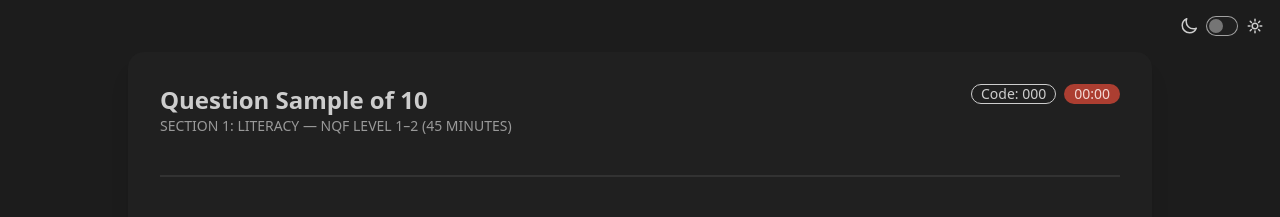
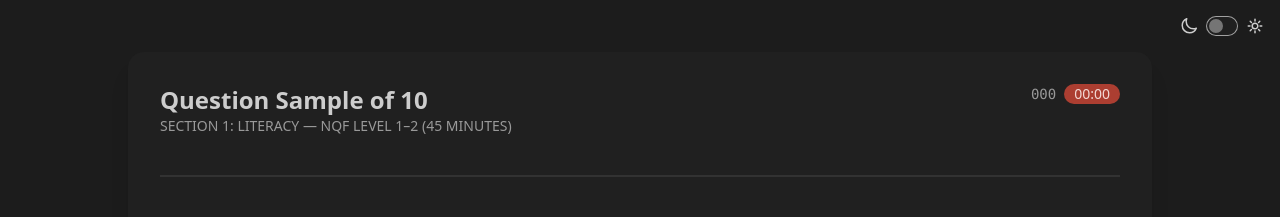
Before and after one commit to oanagakara/ogk-assess, a Django app: template assessment/templates/assessment/question.html in a window 1280 px wide. Shown: the top 217 px of the page. Run offline with Django 5.2, Linux system fonts and the light colour scheme; data comes from the database, SQL or seed files in the repository; tables that the repository leaves empty hold one stand-in row (values such as "Sample post"); the template is opened without the code that fills it: values that come from a table or form of the project are taken from there, most other values are stand-ins (such as "Sample title", 1, 10 or a date in 2020); form fields are guessed from the names that the template uses; data that the repository does not hold is empty.

Commit message:
Replace badge with plain span for attempt code display
Badge was too narrow for 'Code: XXXXXXXX' causing text wrap with
border appearing as strikethrough. Plain monospace span, no border.

Co-Authored-By: Claude Sonnet 4.6 <noreply@anthropic.com>

```diff
--- a/assessment/templates/assessment/question.html
+++ b/assessment/templates/assessment/question.html
@@ -22,7 +22,7 @@
                             <p class="text-sm opacity-70">{{ question.section.title }}</p>
                         </div>
                         <div class="flex items-center gap-2">
-                            <div class="badge badge-outline">Code: {{ attempt.code }}</div>
+                            <span class="font-mono text-sm opacity-70">{{ attempt.code }}</span>
                             {% if section_expires_at %}
                                 <div id="countdown"
                                      class="badge badge-outline"
@@ -65,7 +65,7 @@
                             <p class="text-sm opacity-70">{{ question.section.title }}</p>
                         </div>
                         <div class="flex items-center gap-2">
-                            <div class="badge badge-outline">Code: {{ attempt.code }}</div>
+                            <span class="font-mono text-sm opacity-70">{{ attempt.code }}</span>
                             {% if section_expires_at %}
                                 <div id="countdown"
                                      class="badge badge-outline"
@@ -110,7 +110,7 @@
                             <p class="text-sm opacity-70">{{ question.section.title }}</p>
                         </div>
                         <div class="flex items-center gap-2">
-                            <div class="badge badge-outline">Code: {{ attempt.code }}</div>
+                            <span class="font-mono text-sm opacity-70">{{ attempt.code }}</span>
                             {% if section_expires_at %}
                                 <div id="countdown"
                                      class="badge badge-outline"
@@ -137,7 +137,7 @@
                             <p class="text-sm opacity-70">{{ question.section.title }}</p>
                         </div>
                         <div class="flex items-center gap-2">
-                            <div class="badge badge-outline">Code: {{ attempt.code }}</div>
+                            <span class="font-mono text-sm opacity-70">{{ attempt.code }}</span>
                             {% if section_expires_at %}
                                 <div id="countdown"
                                      class="badge badge-outline"
@@ -352,7 +352,7 @@
                             <p class="text-sm opacity-70">{{ question.section.title }}</p>
                         </div>
                         <div class="flex items-center gap-2">
-                            <div class="badge badge-outline">Code: {{ attempt.code }}</div>
+                            <span class="font-mono text-sm opacity-70">{{ attempt.code }}</span>
                             {% if section_expires_at %}
                                 <div id="countdown"
                                      class="badge badge-outline"
```
